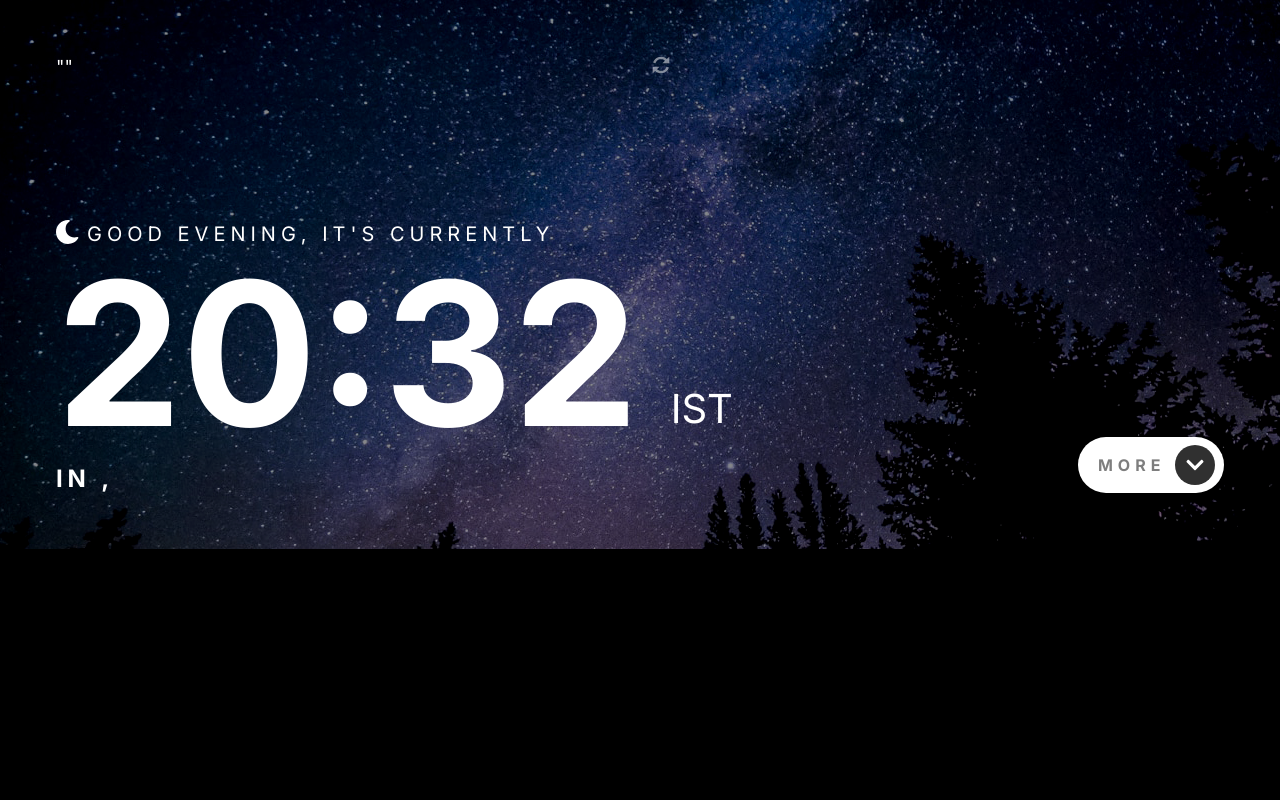
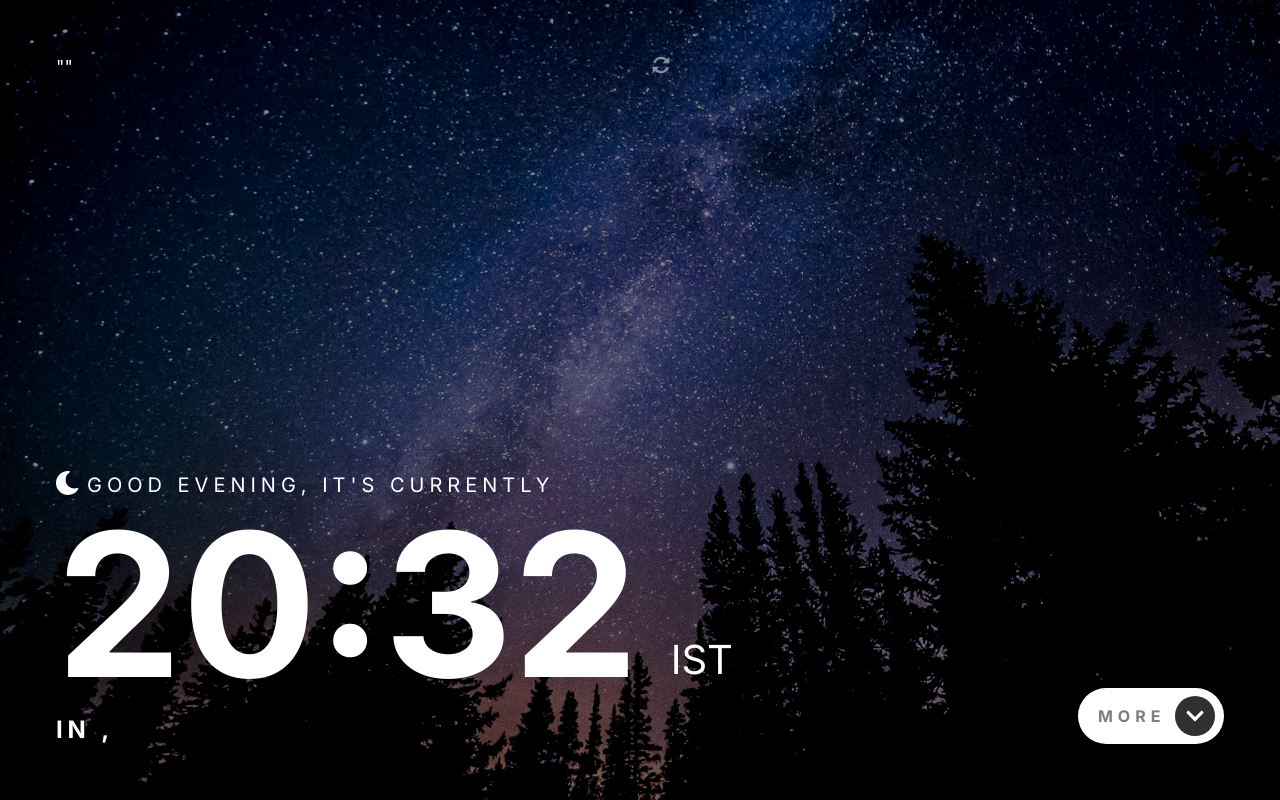
Before and after one commit to TamirAssayag/Clock-App, a React (Create React App) app: page / in a window 1280 px wide. Built offline with nearby package versions, Linux system fonts and the light colour scheme; no server answers; the HTML template or start-up script is replaced by a standard one.

Commit message:
fix: setting innerHeight to a css variable for better result

```diff
--- a/src/App.tsx
+++ b/src/App.tsx
@@ -1,11 +1,20 @@
-import React from "react";
+import React, { useEffect } from "react";
 import "./styles/global.scss";
-import { Time } from "./components";
+import { Main } from "./components";
 
 const App: React.FunctionComponent = () => {
+  useEffect(() => {
+    const clockAppEl = document.querySelector(".clock-app") as HTMLElement;
+    clockAppEl.style.setProperty("--height", `${window.innerHeight}px`);
+
+    window.addEventListener("resize", () => {
+      clockAppEl.style.setProperty("--height", `${window.innerHeight}px`);
+    });
+  }, []);
+
   return (
     <div className="clock-app">
-      <Time />
+      <Main />
     </div>
   );
 };
--- a/src/components/Main/Main.tsx
+++ b/src/components/Main/Main.tsx
@@ -23,7 +23,7 @@ type GreetingType = {
   isNight: boolean;
 };
 
-export const Time: FC = () => {
+export const Main: FC = () => {
   const [toggleUi, setToggleUi] = React.useState(false);
   React.useEffect(() => {
     if (toggleUi) {
--- a/src/styles/global.scss
+++ b/src/styles/global.scss
@@ -13,11 +13,9 @@
 }
 
 html {
-  height: -webkit-fill-available;
 }
 
 body {
-  height: -webkit-fill-available;
   background-color: $black;
   font-family: "Inter";
   color: $white;
@@ -37,17 +35,18 @@ body {
 }
 
 .clock-app {
-  height: -webkit-fill-available;
+  height: var(--height);
   overflow: hidden;
 }
 
 :root {
-  --expand-height: 400px;
+  --height: -webkit-fill-available;
+  --expand-height: 50%;
   --expand-transition: 0.5s cubic-bezier(0.23, 1, 0.32, 1);
 }
 
 @include media("<tablet") {
   :root {
-    --expand-height: 40vh;
+    --expand-height: 40%;
   }
 }
```
